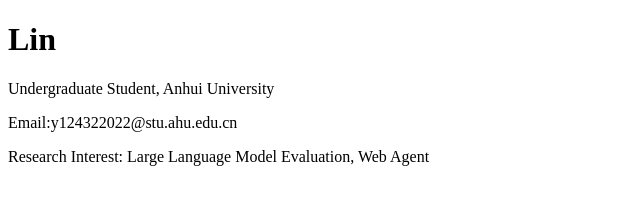
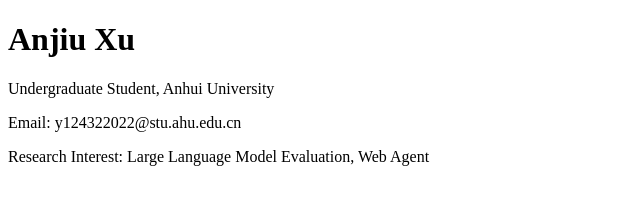
Before and after one commit to lovelike999/lovelike999.github.io, a plain HTML site: page index.html in a window 1280 px wide. Shown: the whole page, without its empty margins (0-640 px from the left). Drawn offline with Linux system fonts and the light colour scheme.

Commit message:
Update title and heading to 'Anjiu Xu'

```diff
--- a/index.html
+++ b/index.html
@@ -2,12 +2,12 @@
 <html>
 <head>
     <meta charset="utf-8">
-    <title>Lin</title>
+    <title>Anjiu Xu</title>
 </head>
 <body>
-<h1>Lin</h1>
+<h1>Anjiu Xu</h1>
 <p>Undergraduate Student, Anhui University</p>
-<p>Email:y124322022@stu.ahu.edu.cn</p>
+<p>Email: y124322022@stu.ahu.edu.cn</p>
 <p>Research Interest: Large Language Model Evaluation, Web Agent</p>
 </body>
 </html>
```
